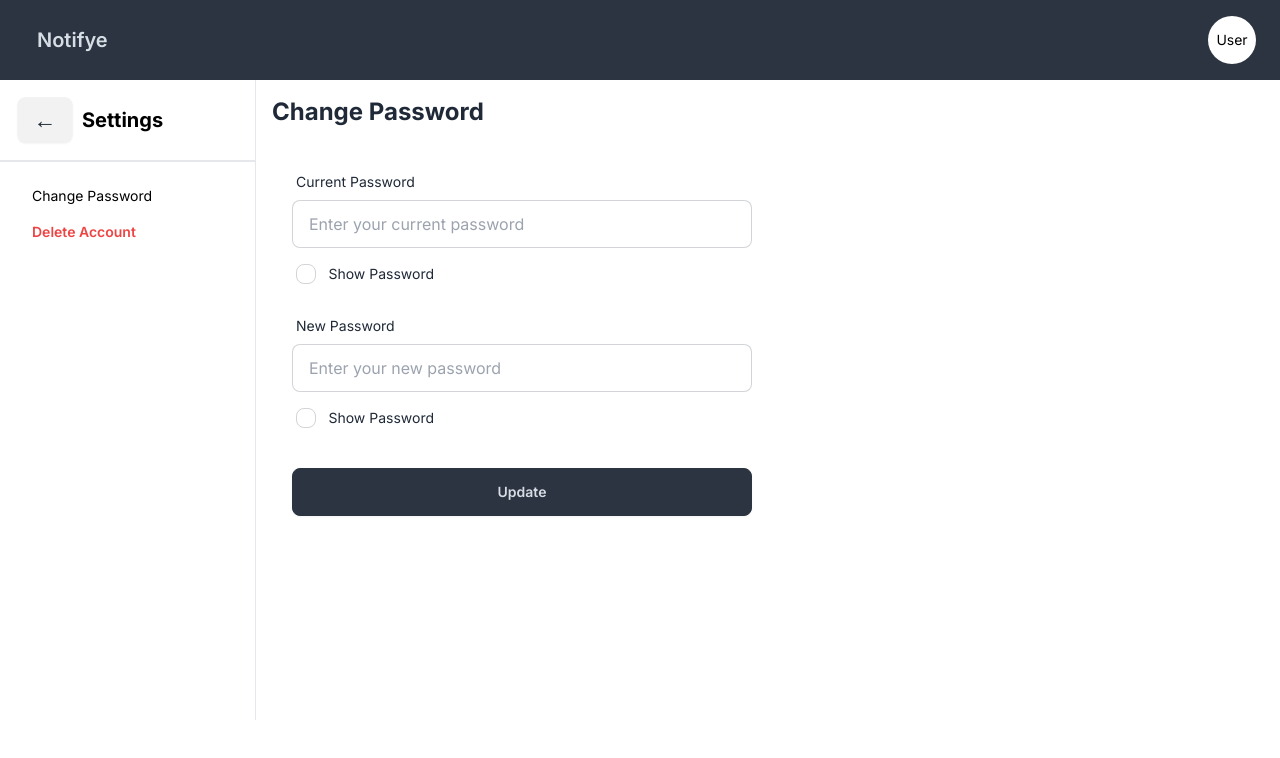
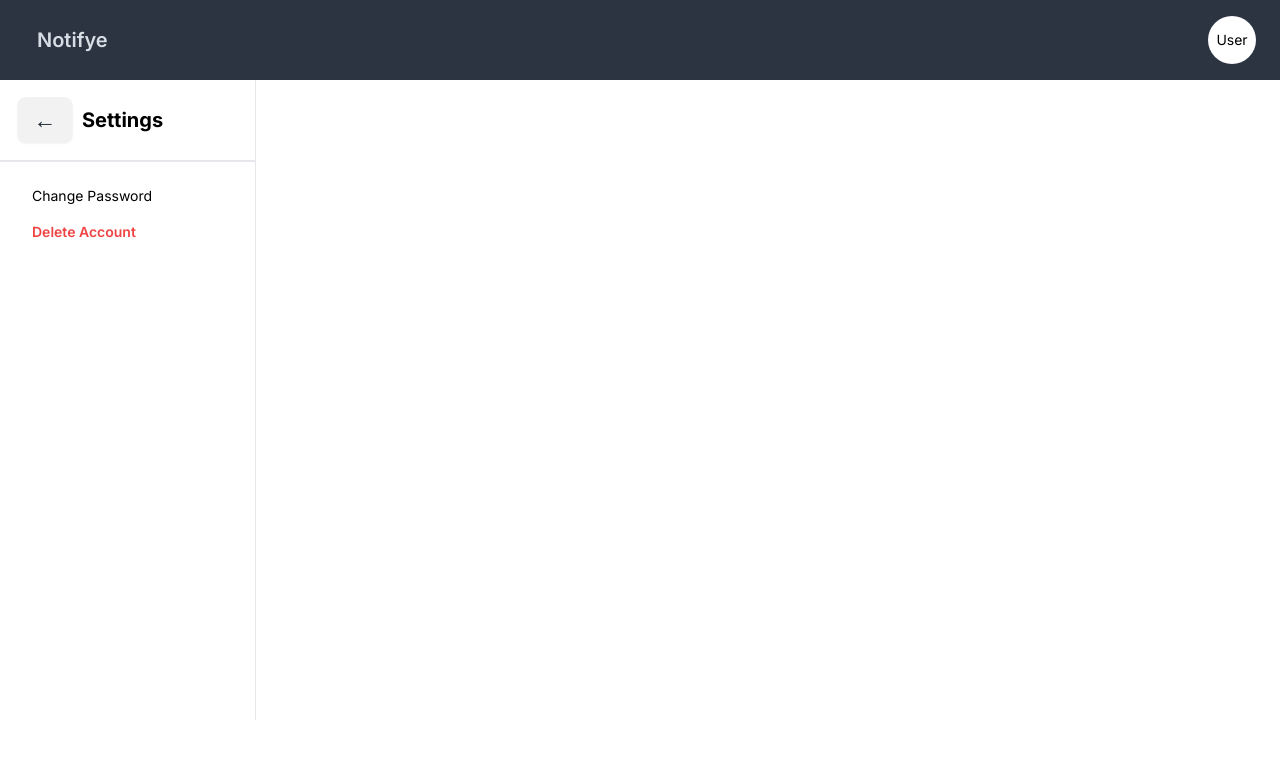
Before and after one commit to Prashanth-Santhanaraman/Notifye, a React (Vite) app in the folder Frontend/Notes-app/: page /home/settings in a window 1280 px wide. Shown: the top 758 px of the page. Built offline with nearby package versions, Linux system fonts and the light colour scheme; sample sign-in values are in the browser's storage.

Commit message:
Minor bug fixes

```diff
--- a/Frontend/Notes-app/src/pages/Login.jsx
+++ b/Frontend/Notes-app/src/pages/Login.jsx
@@ -58,8 +58,12 @@ export default function Login() {
         navigate("/home");
       })
       .catch((error) => {
-        // Handle error
-        toast.error("Invalid Credential");
+        if(error.message === "Request failed with status code 400"){
+            toast.error("Account not found");
+        }
+        if(error.message === "Request failed with status code 401"){
+          toast.error("Invalid credential");
+      }
         console.error(
           "Error during login",
           error.response ? error.response.data : error.message
--- a/Frontend/Notes-app/src/pages/Settings.jsx
+++ b/Frontend/Notes-app/src/pages/Settings.jsx
@@ -140,7 +140,12 @@ export default function Settings() {
             </ul>
           </div>
         </div>
-        {!deleteAccount ? (
+        {/* {!passwordChange&&!deleteAccount ? (<>
+        <h1 className="text-2xl font-semibold ml-[490px] flex items-center">Welcome to Settings</h1>
+        </>):("")} */}
+
+
+        {passwordChange ? (
           <div class="flex-grow p-4 bg-base-100">
             <h1 class="text-2xl font-bold mb-4">Change Password</h1>
             <div className="flex flex-col w-[500px] p-[20px]">
@@ -230,6 +235,10 @@ export default function Settings() {
             </div>
           </div>
         ) : (
+          ""
+        )}
+
+        {deleteAccount ? (
           <div class="flex-grow p-4 bg-base-100">
             <h1 class="text-2xl font-bold mb-4">Delete Account</h1>
 
@@ -261,6 +270,8 @@ export default function Settings() {
               </button>
             </div>
           </div>
+        ) : (
+          " "
         )}
       </div>
     </>
```
Also changed, not shown: 1 other file (tests, documents, lock files or other folders).
